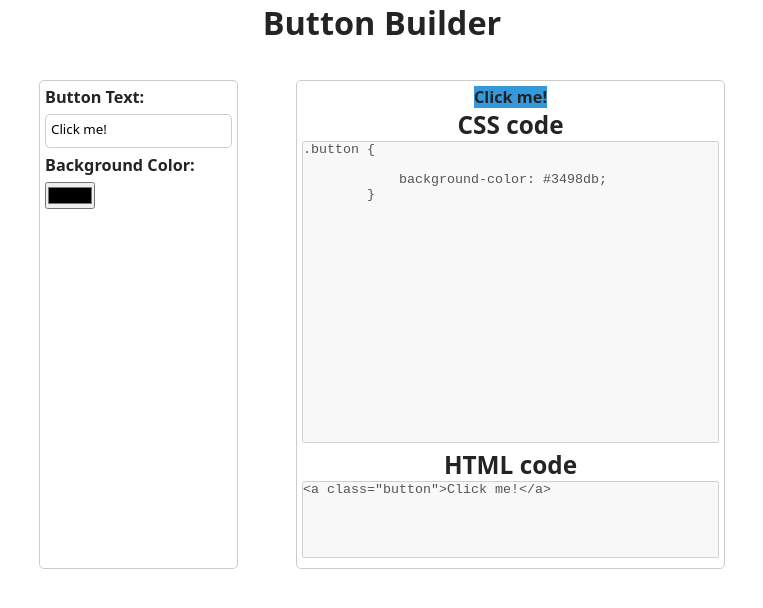
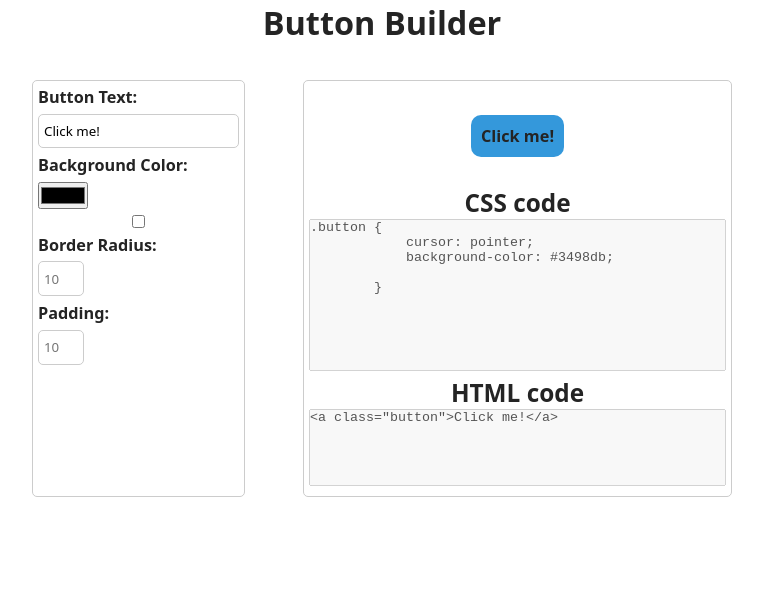
Before and after one commit to J-C-S-V/button-builder, a React (Vite) app: page / in a window 1280 px wide. Shown: the top 608 px of the page, without its empty margins (258-1021 px from the left). Built offline with nearby package versions, Linux system fonts and the light colour scheme.

Commit message:
Add border and padding components

```diff
--- a/src/App.css
+++ b/src/App.css
@@ -8,6 +8,11 @@
 
 .app__title {
   margin-bottom: 3rem;
+}
+
+main {
+  margin: 0 auto;
+  max-width: 700px;
 }
 
 .workbench {
@@ -41,8 +46,31 @@
   border: 1px solid #ccc;
   font-family: system-ui, Avenir, Helvetica, Arial, sans-serif;
 }
+.workbench__input-radius,
+.workbench__input-padding {
+  width: 4rem;
+  height: 3rem;
+  padding: 5px;
+  border-radius: 5px;
+  border: 1px solid #ccc;
+  font-family: system-ui, Avenir, Helvetica, Arial, sans-serif;
+}
 
-main {
-  margin: 0 auto;
-  max-width: 700px;
+.workbench__button-wrapper {
+  display: flex;
+  justify-content: center;
+  align-items: center;
+  width: 100%;
+  height: 100px;
 }
+
+.workbench__button {
+  cursor: pointer;
+}
+
+/* .workbench__input-radius::after {
+  content: "px";
+  font-size: 0.8rem;
+  color: #999;
+  margin-left: 0.5rem;
+} */
--- /dev/null
+++ b/src/components/BorderRadius.tsx
@@ -0,0 +1,32 @@
+export const BorderRadius = ({
+  onBorderRadiusChange,
+}: // isBorderActive,
+{
+  onBorderRadiusChange: ({
+    target: { value },
+  }: React.ChangeEvent<HTMLInputElement>) => void;
+  isBorderActive: boolean;
+}) => {
+  return (
+    <>
+      <input
+        type="checkbox"
+        id="borderRadius"
+        onChange={onBorderRadiusChange}
+        // disabled={!isBorderActive}
+      />
+      <label title="Enter border radius" htmlFor="borderRadius">
+        Border Radius:
+      </label>
+      <input
+        className="workbench__input-radius"
+        type="number"
+        id="borderRadius"
+        onChange={onBorderRadiusChange}
+        // value={isBorderActive ? 10 : 0}
+        placeholder="10"
+        min={0}
+      />
+    </>
+  );
+};
--- a/src/components/Button.tsx
+++ b/src/components/Button.tsx
@@ -1,13 +1,26 @@
 export const Button = ({
   color,
   innerText,
+  borderRadius,
+  padding,
 }: {
   color: string;
   innerText: string;
+  borderRadius?: number;
+  padding?: number;
 }) => {
   return (
-    <>
-      <a style={{ backgroundColor: color }}>{innerText}</a>
-    </>
+    <div className="workbench__button-wrapper">
+      <a
+        className="workbench__button"
+        style={{
+          backgroundColor: color,
+          borderRadius: `${borderRadius}px`,
+          padding: `${padding}px`,
+        }}
+      >
+        {innerText}
+      </a>
+    </div>
   );
 };
--- a/src/components/ChangeInnerText.tsx
+++ b/src/components/ChangeInnerText.tsx
@@ -4,20 +4,20 @@ export const ChangeInnerText = ({
 }: {
   onTextChange: ({
     target: { value },
-  }: React.ChangeEvent<HTMLTextAreaElement>) => void;
+  }: React.ChangeEvent<HTMLInputElement>) => void;
   innerText: string;
 }) => {
   return (
     <>
       <label htmlFor="innerText">Button Text:</label>
-      <textarea
+      <input
+        type="text"
         className="workbench__textarea"
         id="innerText"
         onChange={onTextChange}
         placeholder="Change text..."
-      >
-        {innerText}
-      </textarea>
+        value={innerText}
+      />
     </>
   );
 };
--- a/src/components/CodeArea.tsx
+++ b/src/components/CodeArea.tsx
@@ -3,12 +3,13 @@ export const CodeArea = ({ color }: { color: string }) => {
     <>
       <h2>CSS code</h2>
       <textarea
-        rows={20}
+        rows={10}
         cols={50}
         disabled
         value={`.button {
+            cursor: pointer;
+            background-color: ${color};
 
-            background-color: ${color};
         }`}
       />
     </>
--- /dev/null
+++ b/src/components/Padding.tsx
@@ -0,0 +1,22 @@
+export const Padding = ({
+  onPaddingChange,
+}: {
+  onPaddingChange: ({ target }: React.ChangeEvent<HTMLInputElement>) => void;
+}) => {
+  return (
+    <>
+      <label title="Enter padding" htmlFor="padding">
+        Padding:
+      </label>
+      <input
+        type="number"
+        className="workbench__input-padding"
+        id="padding"
+        placeholder="10"
+        min={0}
+        // value={10}
+        onChange={onPaddingChange}
+      />
+    </>
+  );
+};
--- a/src/components/WorkBench.tsx
+++ b/src/components/WorkBench.tsx
@@ -4,10 +4,15 @@ import { ChangeColor } from "./ChangeColor";
 import { CodeArea } from "./CodeArea";
 import { ChangeInnerText } from "./ChangeInnerText";
 import { CodeAreaHTML } from "./CodeAreaHTML";
+import { BorderRadius } from "./BorderRadius";
+import { Padding } from "./Padding";
 
 export const WorkBench = () => {
   const [color, setColor] = useState("#3498db");
   const [innerText, setInnerText] = useState("Click me!");
+  const [borderRadius, setBorderRadius] = useState(10);
+  // const [isBorderActive, setIsBorderActive] = useState(false);
+  const [padding, setPadding] = useState(10);
 
   const handleChangeColor = ({
     target: { value },
@@ -17,8 +22,23 @@ export const WorkBench = () => {
 
   const handleInnerText = ({
     target: { value },
-  }: React.ChangeEvent<HTMLTextAreaElement>) => {
+  }: React.ChangeEvent<HTMLInputElement>) => {
     setInnerText(value);
+  };
+
+  const handleBorderRadiusChange = ({
+    target,
+  }: React.ChangeEvent<HTMLInputElement>) => {
+    // setIsBorderActive(checked);
+    // setBorderRadius(checked ? 20 : 0);
+    console.log(typeof target.value);
+    setBorderRadius(Number(target.value));
+  };
+
+  const handlePaddingChange = ({
+    target,
+  }: React.ChangeEvent<HTMLInputElement>) => {
+    setPadding(Number(target.value));
   };
 
   return (
@@ -26,9 +46,19 @@ export const WorkBench = () => {
       <div className="workbench__controls">
         <ChangeInnerText onTextChange={handleInnerText} innerText={innerText} />
         <ChangeColor onColorChange={handleChangeColor} />
+        <BorderRadius
+          onBorderRadiusChange={handleBorderRadiusChange}
+          // isBorderActive={isBorderActive}
+        />
+        <Padding onPaddingChange={handlePaddingChange} />
       </div>
       <aside className="workbench__preview">
-        <Button color={color} innerText={innerText}></Button>
+        <Button
+          color={color}
+          innerText={innerText}
+          borderRadius={borderRadius}
+          padding={padding}
+        ></Button>
         <CodeArea color={color} />
         <CodeAreaHTML innerText={innerText} />
       </aside>
--- a/src/index.css
+++ b/src/index.css
@@ -28,9 +28,7 @@ textarea {
     color: #213547;
     background-color: #fff;
   }
-  a:hover {
-    color: #747bff;
-  }
+
   button {
     background-color: #f9f9f9;
   }
```
